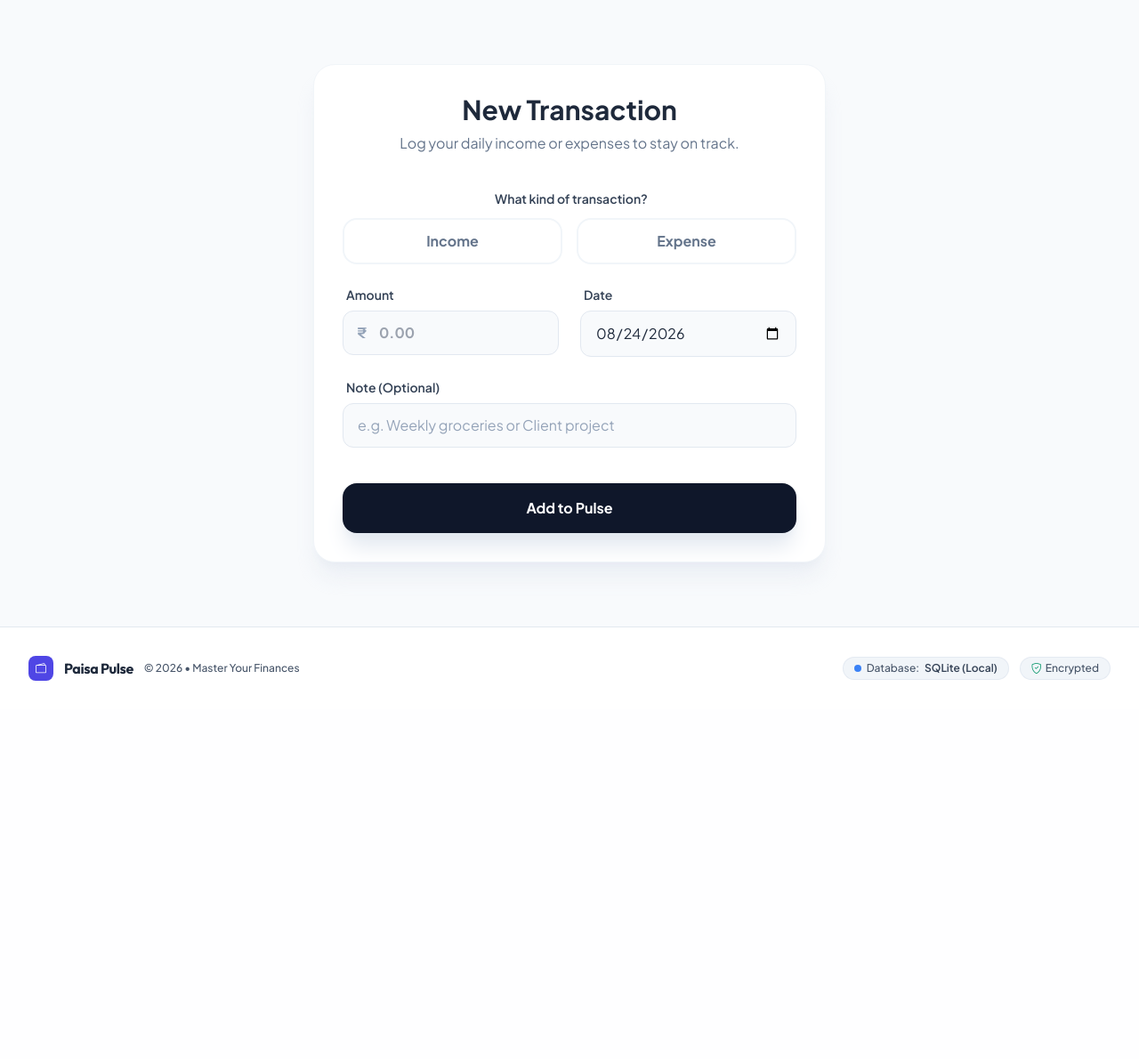
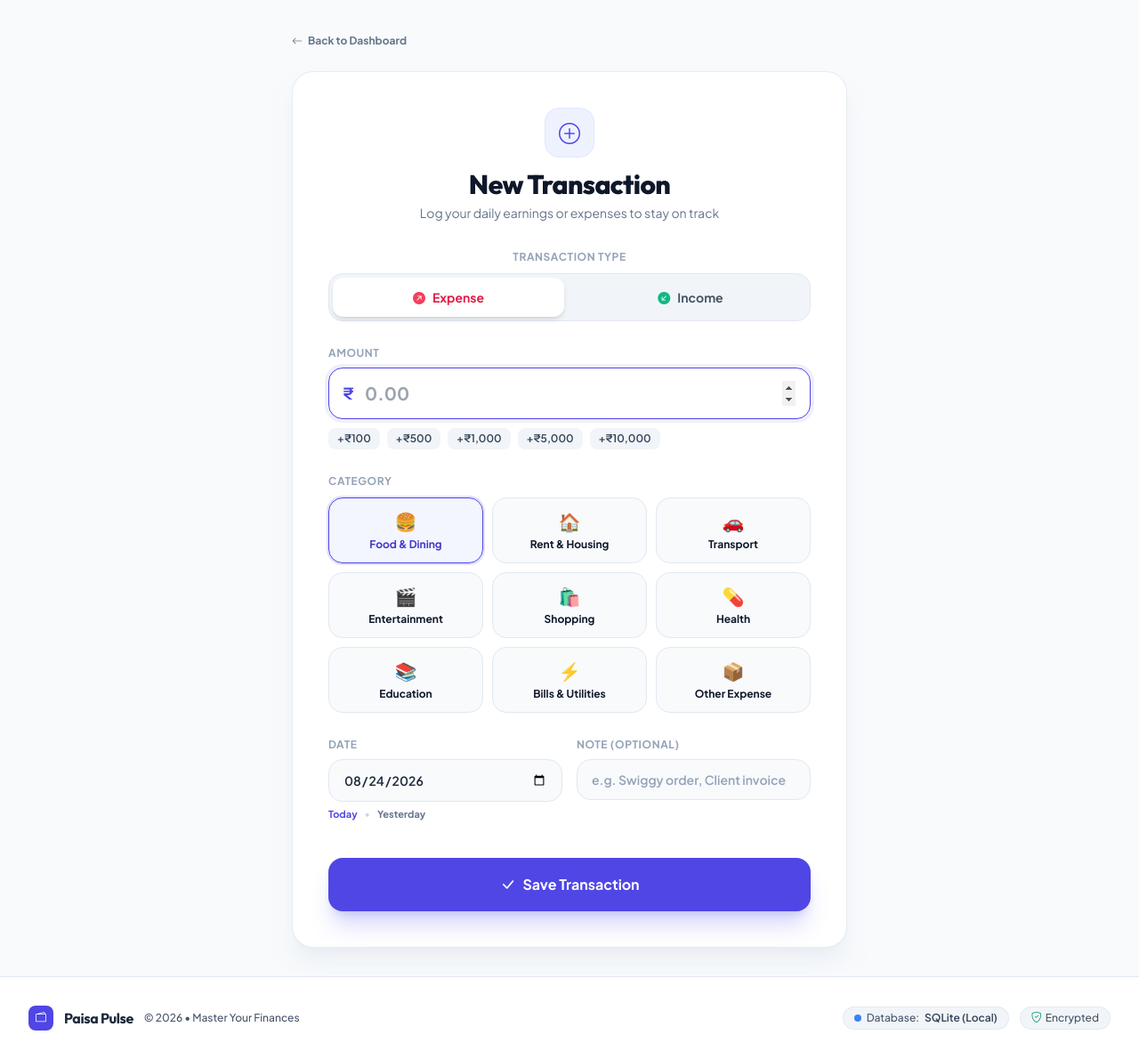
Before and after one commit to sidddev006/paisa-pulse, a Flask app: page /add in a window 1280 px wide. Shown: the part 81-1271 px from the top of the page at 89% size. Before the commit the page ends 846 px from the top, so only its background shows below. Run offline with Flask 3, Linux system fonts and the light colour scheme; the visitor is signed in with stand-in values (Sample User, id 1); some libraries are stand-ins or nearby versions.

Commit message:
feat(ui): revamp Add transaction form with emoji categories, quick chips, and add Edit transaction view

```diff
--- a/templates/add.html
+++ b/templates/add.html
@@ -1,121 +1,196 @@
 {% extends "layout.html" %}
+
+{% block title %}Add Transaction - Paisa Pulse{% endblock %}
+
 {% block content %}
-<div class="flex items-center justify-center min-h-[80vh] px-4">
-    <div class="max-w-xl w-full bg-white rounded-3xl shadow-xl shadow-slate-200/60 p-8 border border-slate-100">
-        <!-- Header -->
-        <div class="text-center mb-10">
-            <h2 class="brand-font text-3xl font-extrabold text-slate-800">New Transaction</h2>
-            <p class="text-slate-500 mt-2">Log your daily income or expenses to stay on track.</p>
+<div class="max-w-2xl mx-auto px-4 sm:px-6">
+
+    <!-- Top breadcrumb / back link -->
+    <div class="mb-6">
+        <a href="{{ url_for('dashboard') }}" class="inline-flex items-center gap-1.5 text-xs font-bold text-slate-500 hover:text-brand-600 transition-colors">
+            <i class="bi bi-arrow-left"></i>
+            <span>Back to Dashboard</span>
+        </a>
+    </div>
+
+    <!-- Form Card -->
+    <div class="bg-white rounded-3xl border border-slate-200/80 shadow-xl shadow-slate-200/50 p-6 sm:p-10">
+
+        <div class="text-center mb-8">
+            <div class="w-14 h-14 rounded-2xl bg-brand-50 border border-brand-100 flex items-center justify-center text-brand-600 text-2xl mx-auto mb-3">
+                <i class="bi bi-plus-circle"></i>
+            </div>
+            <h1 class="font-heading text-2xl sm:text-3xl font-extrabold text-slate-900">New Transaction</h1>
+            <p class="text-xs sm:text-sm text-slate-500 mt-1">Log your daily earnings or expenses to stay on track</p>
         </div>
 
-        <form action="/add" method="post" class="space-y-6">
-            <!-- Transaction Type Selection -->
+        <form action="{{ url_for('add') }}" method="post" id="transaction-form" class="space-y-7">
+
+            <!-- Type Selector: Expense vs Income -->
             <div>
-                <label class="block text-sm font-semibold text-slate-700 mb-3 ml-1 text-center">What kind of transaction?</label>
-                <div class="grid grid-cols-2 gap-4">
+                <label class="block text-xs font-bold uppercase tracking-wider text-slate-400 mb-2.5 text-center">Transaction Type</label>
+                <div class="grid grid-cols-2 gap-3 p-1 bg-slate-100 rounded-2xl border border-slate-200">
                     <label class="cursor-pointer">
-                        <input type="radio" name="type" value="income" class="peer hidden" required>
-                        <div class="text-center py-3 rounded-2xl border-2 border-slate-100 peer-checked:border-emerald-500 peer-checked:bg-emerald-50 peer-checked:text-emerald-700 font-bold transition-all text-slate-500">
-                            Income
+                        <input type="radio" name="type" value="expense" class="peer hidden" checked onchange="toggleCategoryType('expense')">
+                        <div class="py-3 text-center rounded-xl font-bold text-sm text-slate-600 transition-all peer-checked:bg-white peer-checked:text-rose-600 peer-checked:shadow-md flex items-center justify-center gap-2">
+                            <i class="bi bi-arrow-up-right-circle-fill text-rose-500"></i>
+                            <span>Expense</span>
                         </div>
                     </label>
+
                     <label class="cursor-pointer">
-                        <input type="radio" name="type" value="expense" class="peer hidden" required>
-                        <div class="text-center py-3 rounded-2xl border-2 border-slate-100 peer-checked:border-rose-500 peer-checked:bg-rose-50 peer-checked:text-rose-700 font-bold transition-all text-slate-500">
-                            Expense
+                        <input type="radio" name="type" value="income" class="peer hidden" onchange="toggleCategoryType('income')">
+                        <div class="py-3 text-center rounded-xl font-bold text-sm text-slate-600 transition-all peer-checked:bg-white peer-checked:text-emerald-600 peer-checked:shadow-md flex items-center justify-center gap-2">
+                            <i class="bi bi-arrow-down-left-circle-fill text-emerald-500"></i>
+                            <span>Income</span>
                         </div>
                     </label>
                 </div>
             </div>
 
-            <!-- Categories (Dynamic) -->
-            <div id="category-wrapper" class="hidden animate-in fade-in slide-in-from-top-2">
-                <label class="block text-sm font-semibold text-slate-700 mb-2 ml-1">Category</label>
+            <!-- Amount Input with Quick Presets -->
+            <div>
+                <label class="block text-xs font-bold uppercase tracking-wider text-slate-400 mb-2">Amount</label>
+                <div class="relative group">
+                    <div class="absolute inset-y-0 left-0 pl-4 flex items-center pointer-events-none text-slate-400 font-bold text-lg group-focus-within:text-brand-600">
+                        ₹
+                    </div>
+                    <input type="number" step="0.01" min="0.01" name="amount" id="amount-input" required autofocus placeholder="0.00"
+                           class="w-full pl-10 pr-4 py-3.5 bg-slate-50 border border-slate-200 rounded-2xl text-xl font-extrabold text-slate-900 focus:bg-white focus:ring-4 focus:ring-brand-500/10 focus:border-brand-600 outline-none transition-all">
+                </div>
 
-                <select name="category" id="income-categories" class="hidden w-full px-4 py-3 bg-slate-50 border border-slate-200 rounded-xl focus:ring-2 focus:ring-blue-500 outline-none text-slate-800">
-                    <option disabled selected>Select income source</option>
-                    <option value="salary">Salary</option>
-                    <option value="freelance">Freelance</option>
-                    <option value="gift">Gift</option>
-                    <option value="investment">Investment</option>
-                    <option value="other">Other</option>
-                </select>
-
-                <select name="category" id="expense-categories" class="hidden w-full px-4 py-3 bg-slate-50 border border-slate-200 rounded-xl focus:ring-2 focus:ring-blue-500 outline-none text-slate-800">
-                    <option disabled selected>Select expense category</option>
-                    <option value="food">Food</option>
-                    <option value="rent">Rent</option>
-                    <option value="transport">Transport</option>
-                    <option value="entertainment">Entertainment</option>
-                    <option value="shopping">Shopping</option>
-                    <option value="health">Health</option>
-                    <option value="education">Education</option>
-                    <option value="other">Other</option>
-                </select>
+                <!-- Quick Amount Chips -->
+                <div class="flex flex-wrap gap-2 mt-2.5">
+                    <button type="button" onclick="setQuickAmount(100)" class="px-2.5 py-1 bg-slate-100 hover:bg-slate-200 text-slate-700 text-xs font-semibold rounded-lg transition-colors">+₹100</button>
+                    <button type="button" onclick="setQuickAmount(500)" class="px-2.5 py-1 bg-slate-100 hover:bg-slate-200 text-slate-700 text-xs font-semibold rounded-lg transition-colors">+₹500</button>
+                    <button type="button" onclick="setQuickAmount(1000)" class="px-2.5 py-1 bg-slate-100 hover:bg-slate-200 text-slate-700 text-xs font-semibold rounded-lg transition-colors">+₹1,000</button>
+                    <button type="button" onclick="setQuickAmount(5000)" class="px-2.5 py-1 bg-slate-100 hover:bg-slate-200 text-slate-700 text-xs font-semibold rounded-lg transition-colors">+₹5,000</button>
+                    <button type="button" onclick="setQuickAmount(10000)" class="px-2.5 py-1 bg-slate-100 hover:bg-slate-200 text-slate-700 text-xs font-semibold rounded-lg transition-colors">+₹10,000</button>
+                </div>
             </div>
 
-            <div class="grid grid-cols-1 md:grid-cols-2 gap-6">
-                <!-- Amount -->
+            <!-- Interactive Category Picker -->
+            <div>
+                <label class="block text-xs font-bold uppercase tracking-wider text-slate-400 mb-2.5">Category</label>
+
+                <!-- Expense Categories Grid -->
+                <div id="expense-categories" class="grid grid-cols-3 sm:grid-cols-3 gap-2.5">
+                    {% for cat_key, cat_label, emoji in [
+                        ('food', 'Food & Dining', '🍔'),
+                        ('rent', 'Rent & Housing', '🏠'),
+                        ('transport', 'Transport', '🚗'),
+                        ('entertainment', 'Entertainment', '🎬'),
+                        ('shopping', 'Shopping', '🛍️'),
+                        ('health', 'Health', '💊'),
+                        ('education', 'Education', '📚'),
+                        ('utilities', 'Bills & Utilities', '⚡'),
+                        ('other', 'Other Expense', '📦')
+                    ] %}
+                    <label class="cursor-pointer">
+                        <input type="radio" name="category" value="{{ cat_key }}" class="category-radio peer hidden" {% if cat_key == 'food' %}checked{% endif %}>
+                        <div class="p-3 bg-slate-50 border border-slate-200 rounded-2xl text-center peer-checked:border-brand-600 peer-checked:bg-brand-50/70 peer-checked:text-brand-700 peer-checked:ring-2 peer-checked:ring-brand-500/20 hover:bg-slate-100 transition-all">
+                            <span class="text-xl block mb-1">{{ emoji }}</span>
+                            <span class="text-xs font-bold block truncate">{{ cat_label }}</span>
+                        </div>
+                    </label>
+                    {% endfor %}
+                </div>
+
+                <!-- Income Categories Grid (Hidden by default) -->
+                <div id="income-categories" class="hidden grid grid-cols-3 gap-2.5">
+                    {% for cat_key, cat_label, emoji in [
+                        ('salary', 'Salary', '💼'),
+                        ('freelance', 'Freelance', '💻'),
+                        ('investment', 'Investments', '📈'),
+                        ('gift', 'Gifts', '🎁'),
+                        ('business', 'Business', '🏢'),
+                        ('other_income', 'Other Income', '💰')
+                    ] %}
+                    <label class="cursor-pointer">
+                        <input type="radio" name="category" value="{{ cat_key }}" class="category-radio peer hidden">
+                        <div class="p-3 bg-slate-50 border border-slate-200 rounded-2xl text-center peer-checked:border-emerald-600 peer-checked:bg-emerald-50/70 peer-checked:text-emerald-700 peer-checked:ring-2 peer-checked:ring-emerald-500/20 hover:bg-slate-100 transition-all">
+                            <span class="text-xl block mb-1">{{ emoji }}</span>
+                            <span class="text-xs font-bold block truncate">{{ cat_label }}</span>
+                        </div>
+                    </label>
+                    {% endfor %}
+                </div>
+            </div>
+
+            <!-- Date & Note Inputs -->
+            <div class="grid grid-cols-1 sm:grid-cols-2 gap-4">
+                <!-- Date Picker with Quick helper -->
                 <div>
-                    <label class="block text-sm font-semibold text-slate-700 mb-2 ml-1">Amount</label>
-                    <div class="relative group">
-                        <span class="absolute left-4 top-1/2 -translate-y-1/2 text-slate-400 font-bold group-focus-within:text-blue-500 transition-colors">₹</span>
-                        <input type="number" name="amount" step="0.01"
-                               class="block w-full pl-10 pr-4 py-3 bg-slate-50 border border-slate-200 rounded-xl focus:ring-2 focus:ring-blue-500 focus:border-transparent transition-all outline-none text-slate-800 font-bold"
-                               placeholder="0.00" required>
+                    <label class="block text-xs font-bold uppercase tracking-wider text-slate-400 mb-2">Date</label>
+                    <input type="date" name="date" id="date-input" value="{{ today }}" required
+                           class="w-full px-4 py-3 bg-slate-50 border border-slate-200 rounded-2xl text-sm font-semibold text-slate-800 focus:bg-white focus:ring-4 focus:ring-brand-500/10 focus:border-brand-600 outline-none transition-all">
+                    <div class="flex gap-2 mt-1.5">
+                        <button type="button" onclick="setDateToday()" class="text-[11px] font-bold text-brand-600 hover:underline">Today</button>
+                        <span class="text-slate-300 text-xs">•</span>
+                        <button type="button" onclick="setDateYesterday()" class="text-[11px] font-bold text-slate-500 hover:underline">Yesterday</button>
                     </div>
                 </div>
 
-                <!-- Date -->
+                <!-- Note / Description -->
                 <div>
-                    <label class="block text-sm font-semibold text-slate-700 mb-2 ml-1">Date</label>
-                    <input type="date" name="date"
-                           class="block w-full px-4 py-3 bg-slate-50 border border-slate-200 rounded-xl focus:ring-2 focus:ring-blue-500 outline-none text-slate-800">
+                    <label class="block text-xs font-bold uppercase tracking-wider text-slate-400 mb-2">Note (Optional)</label>
+                    <input type="text" name="note" placeholder="e.g. Swiggy order, Client invoice"
+                           class="w-full px-4 py-3 bg-slate-50 border border-slate-200 rounded-2xl text-sm font-semibold text-slate-800 placeholder:text-slate-400 focus:bg-white focus:ring-4 focus:ring-brand-500/10 focus:border-brand-600 outline-none transition-all">
                 </div>
             </div>
 
-            <!-- Note -->
-            <div>
-                <label class="block text-sm font-semibold text-slate-700 mb-2 ml-1">Note (Optional)</label>
-                <input type="text" name="note" placeholder="e.g. Weekly groceries or Client project"
-                       class="block w-full px-4 py-3 bg-slate-50 border border-slate-200 rounded-xl focus:ring-2 focus:ring-blue-500 outline-none text-slate-800 placeholder:text-slate-400">
+            <!-- Submit Button -->
+            <div class="pt-3">
+                <button type="submit" class="w-full py-4 px-6 bg-brand-600 hover:bg-brand-700 text-white font-bold text-base rounded-2xl shadow-xl shadow-brand-500/25 hover:shadow-2xl hover:shadow-brand-500/35 transition-all hover:scale-[1.01] active:scale-[0.99] flex items-center justify-center gap-2">
+                    <i class="bi bi-check-lg text-lg"></i>
+                    <span>Save Transaction</span>
+                </button>
             </div>
 
-            <!-- Submit -->
-            <div class="pt-4">
-                <button type="submit" class="w-full py-4 px-4 bg-slate-900 hover:bg-black text-white font-bold rounded-2xl shadow-xl shadow-slate-200 transition-all active:scale-[0.98]">
-                    Add to Pulse
-                </button>
-            </div>
         </form>
+
     </div>
 </div>
+{% endblock %}
 
+{% block scripts %}
 <script>
-    // Initialize date to today
-    document.querySelector('input[name="date"]').valueAsDate = new Date();
+    function toggleCategoryType(type) {
+        const expenseGrid = document.getElementById('expense-categories');
+        const incomeGrid = document.getElementById('income-categories');
 
-    // Enhanced toggle logic
-    const typeInputs = document.querySelectorAll('input[name="type"]');
-    const wrapper = document.getElementById('category-wrapper');
-    const incomeCats = document.getElementById('income-categories');
-    const expenseCats = document.getElementById('expense-categories');
+        if (type === 'income') {
+            expenseGrid.classList.add('hidden');
+            incomeGrid.classList.remove('hidden');
 
-    typeInputs.forEach(input => {
-        input.addEventListener('change', function() {
-            wrapper.classList.remove('hidden');
-            if (this.value === 'income') {
-                incomeCats.classList.remove('hidden');
-                incomeCats.setAttribute('required', '');
-                expenseCats.classList.add('hidden');
-                expenseCats.removeAttribute('required');
-            } else {
-                incomeCats.classList.add('hidden');
-                incomeCats.removeAttribute('required');
-                expenseCats.classList.remove('hidden');
-                expenseCats.setAttribute('required', '');
-            }
-        });
-    });
+            // Check first income category if none selected
+            const firstIncome = incomeGrid.querySelector('input[type="radio"]');
+            if (firstIncome) firstIncome.checked = true;
+        } else {
+            incomeGrid.classList.add('hidden');
+            expenseGrid.classList.remove('hidden');
+
+            // Check first expense category if none selected
+            const firstExpense = expenseGrid.querySelector('input[type="radio"]');
+            if (firstExpense) firstExpense.checked = true;
+        }
+    }
+
+    function setQuickAmount(addVal) {
+        const input = document.getElementById('amount-input');
+        const curr = parseFloat(input.value) || 0;
+        input.value = (curr + addVal).toFixed(2);
+    }
+
+    function setDateToday() {
+        const today = new Date().toISOString().split('T')[0];
+        document.getElementById('date-input').value = today;
+    }
+
+    function setDateYesterday() {
+        const d = new Date();
+        d.setDate(d.getDate() - 1);
+        document.getElementById('date-input').value = d.toISOString().split('T')[0];
+    }
 </script>
 {% endblock %}
```
Also changed, not shown: templates/edit.html (added, +170 -0 lines).
